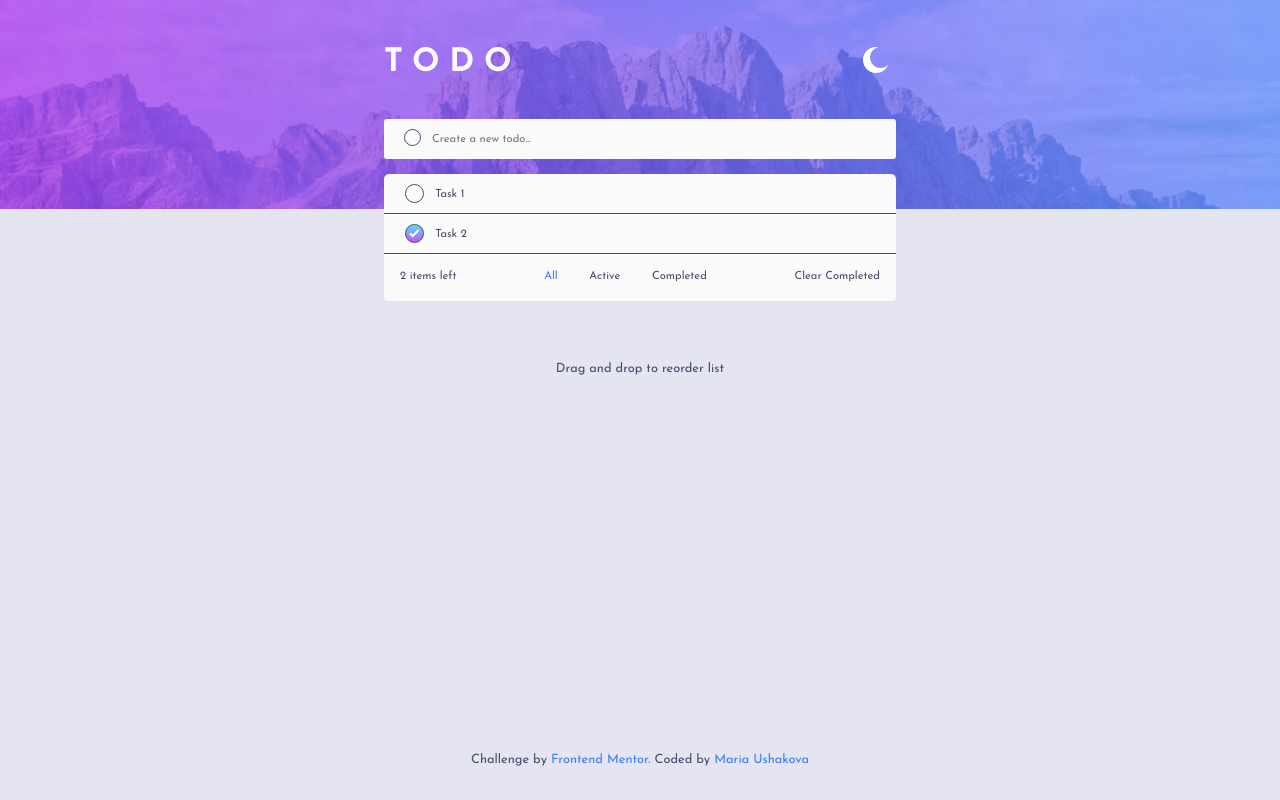
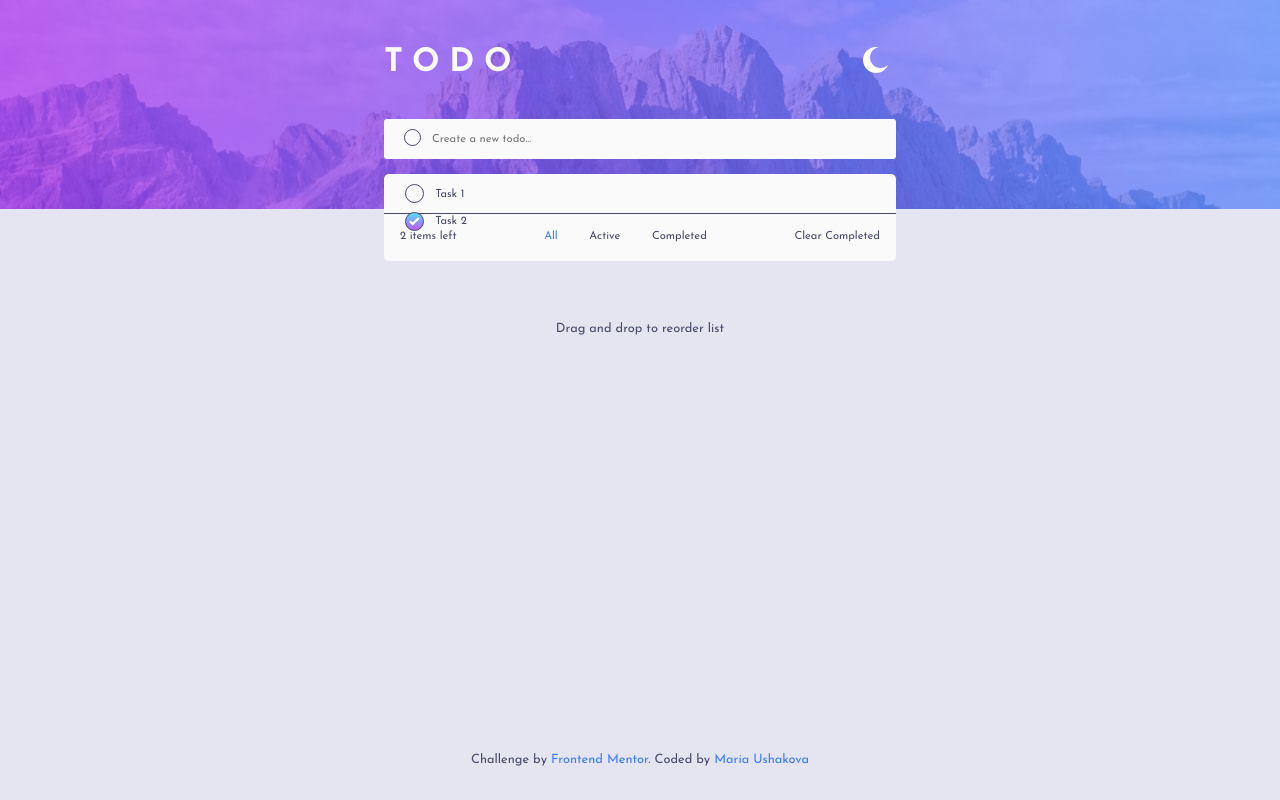
Before and after one commit to Mariia22/todo-react, a React (Create React App) app: page / in a window 1280 px wide. Built offline with nearby package versions, Linux system fonts and the light colour scheme.

Commit message:
add drag and drop library

```diff
--- a/package.json
+++ b/package.json
@@ -10,11 +10,13 @@
     "@types/jest": "^26.0.24",
     "@types/node": "^12.20.37",
     "@types/react": "^17.0.37",
+    "@types/react-beautiful-dnd": "^13.1.2",
     "@types/react-dom": "^17.0.11",
     "@types/react-redux": "^7.1.20",
     "node-sass": "^6.0.1",
     "normalize-scss": "^7.0.1",
     "react": "^17.0.2",
+    "react-beautiful-dnd": "^13.1.0",
     "react-dom": "^17.0.2",
     "react-redux": "^7.2.6",
     "react-scripts": "4.0.3",
--- a/src/components/Filter/Filter.tsx
+++ b/src/components/Filter/Filter.tsx
@@ -1,15 +1,12 @@
 import React from 'react';
-import { FilterConst } from '../../types/todo';
 import { useActions } from '../../hooks/useActions';
-import { getTodoByFilter } from './../../store/reducers/todoSelectors'
+//import { getTodoByFilter } from './../../store/reducers/todoSelectors'
 import style from './Filter.module.scss';
-import { useTypedSelector } from '../../hooks/useTypedSelector';
 
 interface Props {
   activeProperty: boolean
   name: string
   value: any
-  onClick?: any
 }
 export const Filter: React.VFC<Props> = ({ name, activeProperty, value }) => {
   const { FilterTodoAction } = useActions();
--- a/src/components/Todo/Todo.module.scss
+++ b/src/components/Todo/Todo.module.scss
@@ -1,14 +1,5 @@
 @import './../../styles/variables.scss';
 
-.todo{
-  width: 100%;
-  height: 40px;
-  color: $very-dark-grayish-blue;
-  border-bottom: 1px solid $very-dark-grayish-blue;
-  font-size: .7rem;
-  padding-left: 1.3rem;
-  cursor:grab;
-}
 .todoCheckBox{
   position: relative;
   display: flex;
--- a/src/components/Todo/Todo.tsx
+++ b/src/components/Todo/Todo.tsx
@@ -1,15 +1,16 @@
 import React, { ChangeEvent } from 'react';
-import { useTheme } from '../../hooks/Theme.context';
 import { useActions } from '../../hooks/useActions';
 import style from './Todo.module.scss';
+import { Draggable } from 'react-beautiful-dnd';
+import { useTheme } from '../../hooks/Theme.context';
 
 interface Props {
   id: number
   checked: boolean,
   text: string,
-  draggable: boolean,
+  index: number
 }
-export const Todo: React.FC<Props> = ({ id, checked, text, draggable }) => {
+export const Todo: React.FC<Props> = ({ checked, text, id, index }) => {
   const { theme } = useTheme();
   const { ToggleTodoAction } = useActions();
 
@@ -18,12 +19,13 @@ export const Todo: React.FC<Props> = ({ id, checked, text, draggable }) => {
   }
 
   return (
-    <li style={{ ...theme } as React.CSSProperties} className={style.todo} draggable={true}>
-      <label className={style.todoCheckBox}>
-        <input className={style.todoInput} checked={checked} type='checkbox' onChange={handleChangeCheckbox} value={id} />
-        <span className={style.todoText}>{text}</span>
-      </label>
-
-    </li>
+    <Draggable draggableId={'1'} index={index}>
+      {provided => (
+        <label className={style.todoCheckBox} ref={provided.innerRef} {...provided.draggableProps} {...provided.dragHandleProps}>
+          <input className={style.todoInput} checked={checked} type='checkbox' onChange={handleChangeCheckbox} value={id} />
+          <span className={style.todoText}>{text}</span>
+        </label>
+      )}
+    </Draggable>
   )
 }
--- a/src/components/TodoList/TodoList.module.scss
+++ b/src/components/TodoList/TodoList.module.scss
@@ -11,6 +11,15 @@
   list-style: none;
   border-top-left-radius: 5px;
   border-top-right-radius: 5px;
+}
+.todo{
+  width: 100%;
+  height: 40px;
+  color: $very-dark-grayish-blue;
+  border-bottom: 1px solid $very-dark-grayish-blue;
+  font-size: .7rem;
+  padding-left: 1.3rem;
+  cursor:grab;
 }
 .todo_total{
   background-color: var(--list);
--- a/src/components/TodoList/TodoList.tsx
+++ b/src/components/TodoList/TodoList.tsx
@@ -1,11 +1,12 @@
-import React from 'react';
+import React, { useState } from 'react';
 import { useTheme } from '../../hooks/Theme.context';
+import { DragDropContext, Droppable } from 'react-beautiful-dnd';
 import style from './TodoList.module.scss';
 import { useSelector } from 'react-redux';
 import { useTypedSelector } from '../../hooks/useTypedSelector';
 import { Todo } from '../../components/Todo/Todo';
 import { useActions } from '../../hooks/useActions';
-import { getTodoByFilter } from './../../store/reducers/todoSelectors'
+//import { getTodoByFilter } from './../../store/reducers/todoSelectors'
 import { FilterConst, TodoState, TodoType } from '../../types/todo';
 import { Filter } from '../Filter/Filter';
 
@@ -13,25 +14,40 @@ export const TodoList: React.FC = () => {
   const { theme } = useTheme();
   const { todos } = useTypedSelector(state => state.todo);
   const { ClearAllTodoAction } = useActions();
-  const state = useSelector(state => state);
 
-  getTodoByFilter(todos, 'ALL');
   function deleteAllCompletedTodo() {
     ClearAllTodoAction();
   }
-
+  const onDragEnd = () => {
+    //jfijfjfi
+  }
   return (
     < >
-      <ul style={{ ...theme } as React.CSSProperties} className={style.list}>
-        {todos.map((todo) => <Todo key={todo.id} text={todo.text} checked={todo.checked} id={todo.id} draggable={true} />)}
-      </ul>
+      <DragDropContext onDragEnd={onDragEnd}>
+        <Droppable droppableId={'1'}>
+          {provided => (
+            <ul style={{ ...theme } as React.CSSProperties} className={style.list}>
+              <div
+                {...provided.droppableProps}
+                ref={provided.innerRef}
+                style={{ ...theme } as React.CSSProperties}
+                className={style.todo}
+              >
+                {todos.map((todo, index) => (
+                  <Todo text={todo.text} checked={todo.checked} id={todo.id} index={index} />
+                ))}
+                {provided.placeholder}
+              </div>
+            </ul>)}
+        </Droppable>
+      </DragDropContext>
       <div style={{ ...theme } as React.CSSProperties} className={style.todo_total}>
         <div className={style.todo_total_items}>{todos.length} items left</div>
         <div className={style.todo_total_completed} onClick={deleteAllCompletedTodo}>Clear Completed</div>
         <div className={style.todo_total_sort}>
-          <Filter activeProperty={true} name={'All'} value={'ALL'} onClick={() => { getTodoByFilter(todos, 'ALL') }} />
-          <Filter activeProperty={false} name={'Active'} value={'ACTIVE'} onClick={() => { getTodoByFilter(todos, 'ACTIVE') }} />
-          <Filter activeProperty={false} name={'Completed'} value={'COMPLETED'} onClick={() => { getTodoByFilter(todos, 'COMPLETED') }} />
+          <Filter activeProperty={true} name={'All'} value={'ALL'} />
+          <Filter activeProperty={false} name={'Active'} value={'ACTIVE'} />
+          <Filter activeProperty={false} name={'Completed'} value={'COMPLETED'} />
         </div>
       </div>
     </>
--- a/src/store/reducers/todoReduser.ts
+++ b/src/store/reducers/todoReduser.ts
@@ -1,15 +1,16 @@
-import { TodoState, TodoAction, TodoActionsTypes, FilterConst } from './../../types/todo'
+import { TodoState, TodoAction, TodoActionsTypes } from './../../types/todo'
 
 const initialState: TodoState = {
-  todos: [{ id: 578697589, text: "Task 1 ", checked: false }, { id: 578697590, text: "Task 2", checked: true }],
+  todos: [{ id: 578697589, order: 0, text: "Task 1 ", checked: false }, { id: 578697590, order: 1, text: "Task 2", checked: true }],
 }
 
 export const todoReducer = (state = initialState, action: TodoAction): TodoState => {
   switch (action.type) {
     case TodoActionsTypes.ADD_TODO: {
+      let length = [...state.todos].length;
       return {
         ...state,
-        todos: [...state.todos, { id: Date.now(), text: action.payload, checked: false }],
+        todos: [...state.todos, { id: Date.now(), order: length, text: action.payload, checked: false }],
       }
     }
     case TodoActionsTypes.TOGGLE_TODO: {
@@ -21,7 +22,7 @@ export const todoReducer = (state = initialState, action: TodoAction): TodoState
       })
       return {
         ...state,
-        todos: newTodos,
+        todos: [...newTodos],
       }
     }
     case TodoActionsTypes.CLEAR_ALL_COMPLETED: {
--- a/src/store/reducers/todoSelectors.ts
+++ b/src/store/reducers/todoSelectors.ts
@@ -1,7 +1,7 @@
 import { TodoType } from './../../types/todo';
 import { FilterConst } from "../../types/todo";
 
-export const getTodoByFilter = (array: Array<TodoType>, filterParam: string): Array<TodoType> => {
+/*export const getTodoByFilter = (array: Array<TodoType>, filterParam: string): Array<TodoType> => {
   switch (filterParam) {
     case 'ALL':
       return array
@@ -11,4 +11,4 @@ export const getTodoByFilter = (array: Array<TodoType>, filterParam: string): Ar
       return array.filter((todo: any) => !todo.checked)
     default: return array
   }
-}
+}*/
```
Also changed, not shown: src/types/todo.ts (+4 -7 lines), 1 other file (tests, documents, lock files or other folders).
